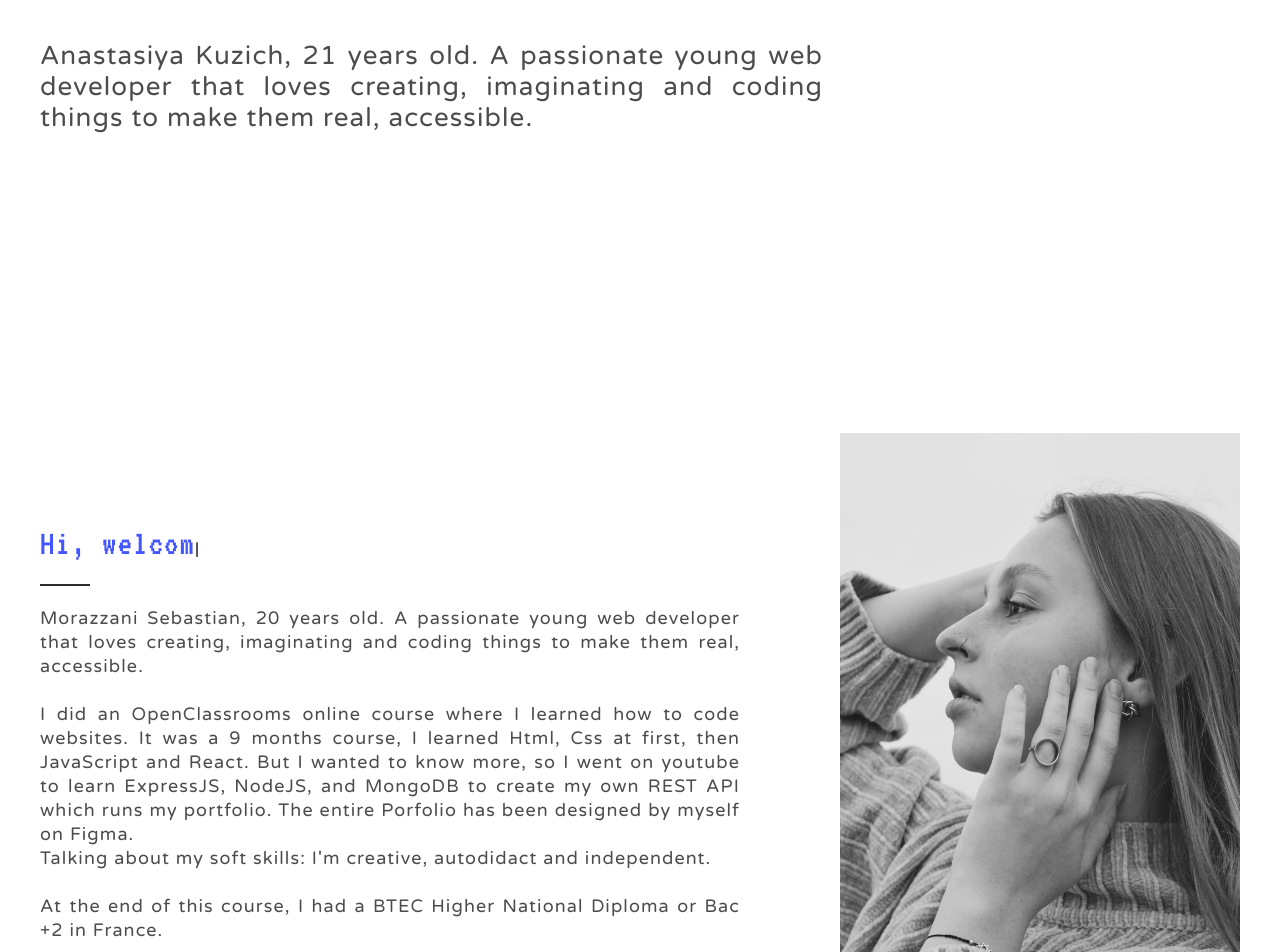
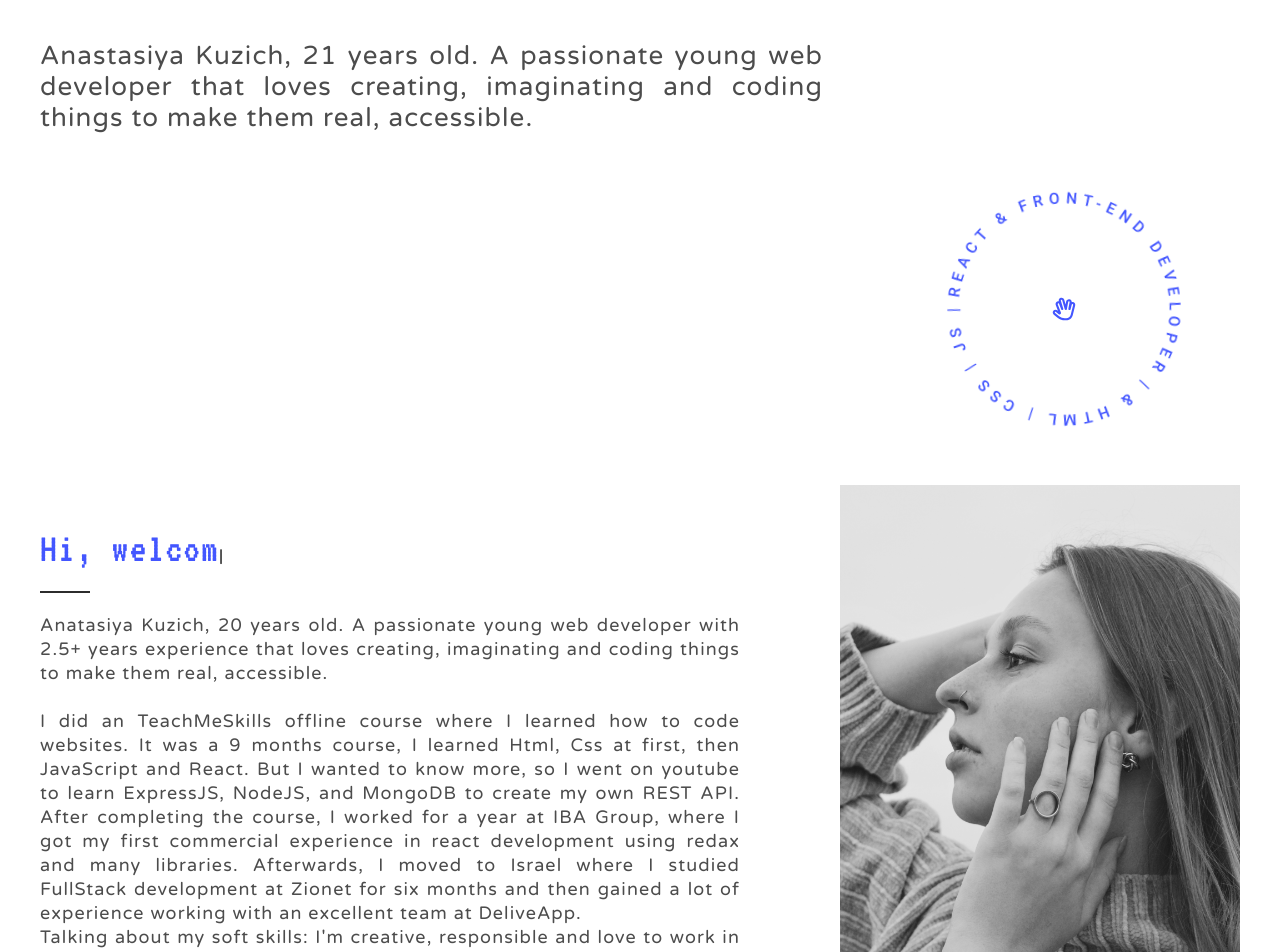
Before and after one commit to AnatasiyaKuz/Portfolio_1.1, a React (Create React App) app: page /skills in a window 1280 px wide. Shown: the part 340-1292 px from the top of the page. Built offline with nearby package versions, Linux system fonts and the light colour scheme; the HTML template or start-up script is replaced by a standard one.

Commit message:
fixed links and add some detailes to hero block

```diff
--- a/src/App.scss
+++ b/src/App.scss
@@ -1,6 +1,7 @@
 @import url("https://fonts.googleapis.com/css?family=Varela+Round");
 html {
   box-sizing: border-box;
+  scroll-behavior: smooth;
 }
 
 *,
--- a/src/components/About/About.jsx
+++ b/src/components/About/About.jsx
@@ -24,27 +24,29 @@
   }, []);
 
   return (
-    <section className="about">
+    <section className="about" id="about-a">
       <div className="about_content">
         <span className="title" ref={el}></span>
 
         {/* <h2 className="title">Hi, welcome here !</h2> */}
         <div className="delimitation"></div>
         <p className="text">
-          Morazzani Sebastian, 20 years old. A passionate young web developer
-          that loves creating, imaginating and coding things to make them real,
+          Anatasiya Kuzich, 20 years old. A passionate young web developer with 2.5+ years experience that
+          loves creating, imaginating and coding things to make them real,
           accessible.
           <br />
-          <br />I did an OpenClassrooms online course where I learned how to
+          <br />I did an TeachMeSkills offline course where I learned how to
           code websites. It was a 9 months course, I learned Html, Css at first,
           then JavaScript and React. But I wanted to know more, so I went on
           youtube to learn ExpressJS, NodeJS, and MongoDB to create my own REST
-          API which runs my portfolio. The entire Porfolio has been designed by
-          myself on Figma. <br />
-          Talking about my soft skills: I'm creative, autodidact and
-          independent. <br /> <br />
-          At the end of this course, I had a BTEC Higher National Diploma or Bac
-          +2 in France.
+          API. After completing the course, I worked for a year at IBA Group,
+          where I got my first commercial experience in react development using
+          redax and many libraries. Afterwards, I moved to Israel where I
+          studied FullStack development at Zionet for six months and then
+          gained a lot of experience working with an excellent team at DeliveApp. <br />
+          Talking about my soft skills: I'm creative, responsible and love to work in a team. <br /> <br />
+          Now I am looking for interesting and useful projects where I can benefit
+          and develop myself. &#128151;
         </p>
       </div>
       <img src={Portfolio} alt="portfolio" className="about_pic" />
--- a/src/components/About/styles.scss
+++ b/src/components/About/styles.scss
@@ -20,7 +20,7 @@
     .title {
       font-family: "VT323", monospace;
       color: #4356ff;
-      font-size: 36px;
+      font-size: 42px;
       margin: 0;
     }
 
@@ -45,7 +45,7 @@
   }
 }
 
-@media screen and (min-width: 843px) and (max-width: 1239px) {
+@media (843px <= width <=1239px) {
   .about {
     margin: 60px 0px;
     flex-direction: column;
@@ -63,7 +63,7 @@
   }
 }
 
-@media screen and (min-width: 575px) and (max-width: 842px) {
+@media (575px <= width <= 842px) {
   .about {
     margin: 60px 0px;
     flex-direction: column;
@@ -76,7 +76,7 @@
   }
 }
 
-@media screen and (max-width: 574px) {
+@media (width <= 574px) {
   .about {
     margin: 60px 0px;
     flex-direction: column;
--- a/src/components/AnimatedIcons/Icons.jsx
+++ b/src/components/AnimatedIcons/Icons.jsx
@@ -4,25 +4,25 @@
       <div>
         <ul className="animated_icons">
           <li>
-            <a href="#">
+            <a href="mailto:anastasiya.kuzich@gmail.com">
               <span></span>
               <span></span>
               <span></span>
               <span></span>
-              <span class="fa fa-facebook"></span>
+              <span class="fa fa-envelope"></span>
             </a>
           </li>
           <li>
-            <a href="#">
+            <a href="https://github.com/AnatasiyaKuz" target="_blank">
               <span></span>
               <span></span>
               <span></span>
               <span></span>
-              <span class="fa fa-twitter"></span>
+              <span class="fa fa-github"></span>
             </a>
           </li>
           <li>
-            <a href="#">
+            <a href="https://www.instagram.com/anana_bee/" target="_blank">
               <span></span>
               <span></span>
               <span></span>
@@ -31,7 +31,7 @@
             </a>
           </li>
           <li>
-            <a href="#">
+            <a href="https://www.linkedin.com/in/annastkuzich/" target="_blank">
               <span></span>
               <span></span>
               <span></span>
--- a/src/components/Footer/Footer.jsx
+++ b/src/components/Footer/Footer.jsx
@@ -3,14 +3,13 @@
 const Footer = () => {
 
   return (
-    <footer className="footer" id="fo">
+    <footer className="footer" id="contacts-a">
         <div className="footer-talk">
             <h2>Want to have me in your team ?</h2>
             <a href="/"><button>Contact Me</button></a>
         </div>
         <div className="footer-content">
           <a href="mailto:anastasiya.kuzich@gmail.com">anastasiya.kuzich@gmail.com</a>
-
         </div>
       <Icons/>
     </footer>
--- a/src/components/Hero/Hero.jsx
+++ b/src/components/Hero/Hero.jsx
@@ -1,35 +1,60 @@
-import { useEffect, useRef } from "react";
 import "./styles.scss";
-import Typed from "typed.js";
+import { FontAwesomeIcon } from "@fortawesome/react-fontawesome";
+import { faHandSpock } from "@fortawesome/free-regular-svg-icons";
 
 const Hero = () => {
-  // const el = useRef(null);
-  // useEffect(() => {
-  //   const typed = new Typed(el.current, {
-  //     strings: ["Hello, World!", "Nice to meet you!"],
-  //     startDelay: 300,
-  //     typeSpeed: 150,
-  //     backSpeed: 150,
-  //     backDelay: 150,
-  //     smartBackspace: true,
-  //     loop: true,
-  //     showCursor: false,
-  //   });
-
-  //   // Destropying
-  //   return () => {
-  //     typed.destroy();
-  //   };
-  // }, []);
+  const MyIcon = () => (
+    <FontAwesomeIcon icon={faHandSpock} size="2xl" style={{ color: "#4356ff" }} />
+  );
 
   return (
     <section className="hero" id="hero">
-
       <div>
         <h1 className="hero-title">FRONTEND DEVELOPER</h1>
-        <p className="hero-subtitle">Anastasiya Kuzich, 21 years old. A passionate young web developer that loves creating, imaginating and coding things to make them real, accessible.</p>
+        <p className="hero-subtitle">
+          Anastasiya Kuzich, 21 years old. A passionate young web developer that
+          loves creating, imaginating and coding things to make them real,
+          accessible.
+        </p>
       </div>
-          {/* <span className="animated_span" ref={el}></span> */}
+      <div className="hero-illustrations">
+        <svg
+          xmlns="http://www.w3.org/2000/svg"
+          xmlLang="en"
+          xmlnsXlink="http://www.w3.org/1999/xlink"
+          viewBox="0 0 500 500"
+        >
+          <title>Circular Text Path</title>
+          <defs>
+            <path
+              id="textcircle"
+              d="M250,400
+                 a150,150 0 0,1 0,-300a150,150 0 0,1 0,300Z"
+              transform="rotate(12,250,250)"
+            />
+          </defs>
+          <g class="textcircle">
+            <text textLength="942">
+              <textPath
+                xlinkHref="#textcircle"
+                aria-label="CSS & SVG are awesome"
+                textLength="942"
+              >
+                React &amp; Front-end Developer | &amp; HTML | CSS | JS |&#160;
+              </textPath>
+            </text>
+            <foreignObject
+              className="icon-container"
+              width="100%"
+              height="100%"
+            >
+              <div className="icon-wrapper">
+                <MyIcon />
+              </div>
+            </foreignObject>
+          </g>
+        </svg>
+      </div>
     </section>
   );
 };
--- a/src/components/Hero/styles.scss
+++ b/src/components/Hero/styles.scss
@@ -1,10 +1,15 @@
+@keyframes rotate {
+  to {
+    transform: rotate(360deg);
+  }
+}
+
 .hero {
-    padding: 0 20px;
-    padding-bottom: 300px;//////////
+  padding: 0 20px;
 
   div {
     .hero-title {
-      width: 900px;
+      width: 400px;
       color: #2c2c2c;
       font-size: 132px;
       font-weight: 700;
@@ -19,9 +24,59 @@
       text-align: justify;
     }
   }
+
+  .hero-illustrations {
+    display: flex;
+    justify-content: end;
+
+    svg {
+      max-width: 44vmin;
+
+      &:hover .textcircle {
+        transform: scale(1.2) rotate(90deg);
+      }
+    }
+
+    .textcircle {
+      transition: transform 1s cubic-bezier(0.65, 0, 0.35, 1);
+      transform-origin: 250px 250px;
+    }
+
+    text {
+      font-size: 22px;
+      font-family: Roboto;
+      font-weight: 500;
+      text-transform: uppercase;
+      font-variant-ligatures: none;
+      fill: #4356ff;
+      letter-spacing: 6px;
+      animation: rotate 25s linear infinite;
+      transform-origin: 250px 250px;
+    }
+
+    .icon-container {
+      display: flex;
+      justify-content: center;
+      align-items: center;
+      .icon-wrapper {
+        display: flex;
+        justify-content: center;
+        align-items: center;
+        height: 100%; /* Adjust the size as needed */
+      }
+    }
+  }
 }
 
-@media screen and (min-width: 575px) and (max-width: 842px) {
+@media (843px <= width <=1239px) {
+  .hero {
+    .hero-illustrations {
+      right: -30px;
+    }
+  }
+}
+
+@media (575px <= width <= 842px) {
   .hero {
     div {
       .hero-title {
@@ -39,7 +94,7 @@
   }
 }
 
-@media screen and (max-width: 574px) {
+@media (width <= 574px) {
   .hero {
     div {
       .hero-title {
--- a/src/components/Navbar/Navbar.jsx
+++ b/src/components/Navbar/Navbar.jsx
@@ -18,7 +18,7 @@
       <ul className="menu">
         {navLinks.map((link) => (
           <li key={link.id}>
-            <a href="#">{link.title}</a>
+            <a href={`#${link.id}`}>{link.title}</a>
           </li>
         ))}
       </ul>
--- a/src/components/Navbar/styles.scss
+++ b/src/components/Navbar/styles.scss
@@ -74,20 +74,20 @@
   }
 }
 
-@media screen and (min-width: 843px) and (max-width: 1239px) {
+@media (843px <= width <=1239px) {
   .navbar {
     padding: 0 20px;
   }
 }
 
-@media screen and (min-width: 575px) and (max-width: 842px) {
+@media (575px <= width <= 842px) {
   .navbar {
     padding: 0 20px;
     overflow: hidden;
   }
 }
 
-@media screen and (max-width: 574px) {
+@media (width <= 574px) {
   .navbar {
     height: 60px;
     padding: 0 20px;
--- a/src/constants/index.js
+++ b/src/constants/index.js
@@ -1,6 +1,6 @@
 export const navLinks = [
   {
-    id: "hero",
+    id: "about-a",
     title: "About",
   },
   {
@@ -12,7 +12,7 @@
     title: "Skills",
   },
   {
-    id: "contact",
+    id: "contacts-a",
     title: "Contact",
   },
 ];
```
